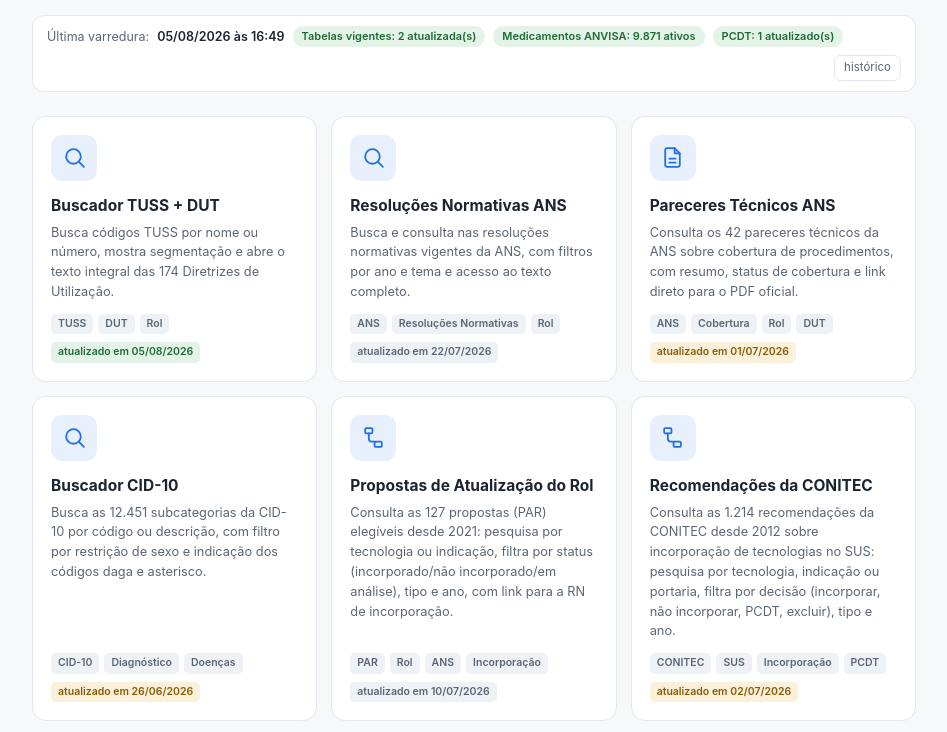
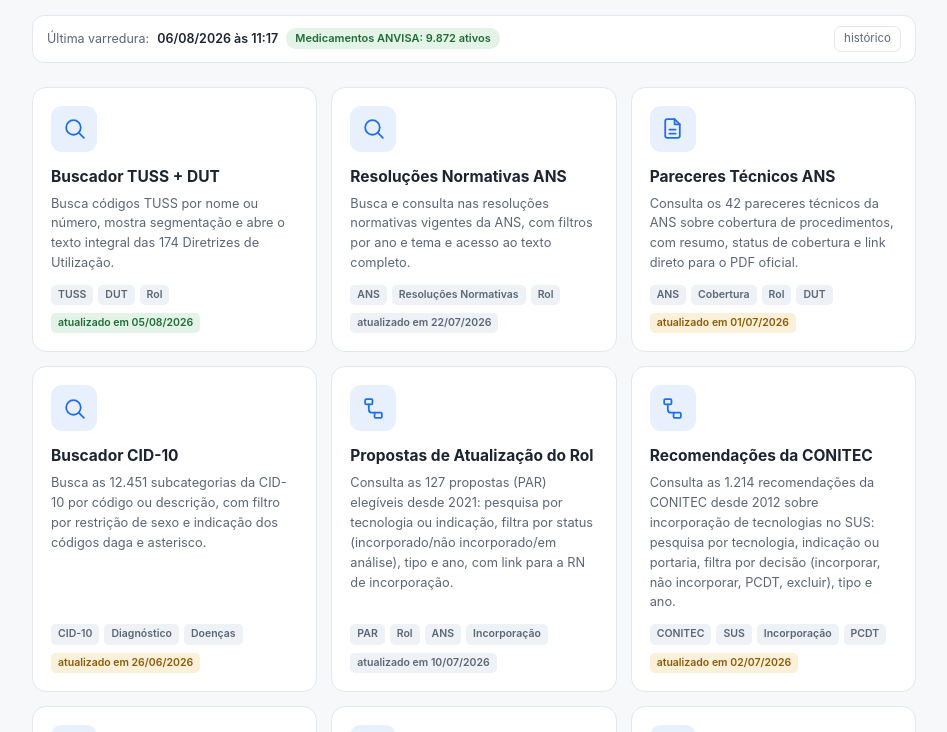
Before and after one commit to marques-rc/cafeauds, a plain HTML site: page index.html in a window 1280 px wide. Shown: the part 97-829 px from the top of the page, without its empty margins (166-1113 px from the left). Drawn offline with Linux system fonts and the light colour scheme.

Commit message:
Atualiza módulos CAFEAuds: Medicamentos ANVISA 9.872 produtos

```diff
--- a/atualizacoes.js
+++ b/atualizacoes.js
@@ -1,9 +1,7 @@
 window.CAFEAUDS_ATUALIZACOES = {
-  "ultima_varredura": "2026-08-05 16:49",
+  "ultima_varredura": "2026-08-06 11:17",
   "mudancas": [
-    "Tabelas vigentes: 2 atualizada(s)",
-    "Medicamentos ANVISA: 9.871 ativos",
-    "PCDT: 1 atualizado(s)"
+    "Medicamentos ANVISA: 9.872 ativos"
   ],
   "modulos": {
     "buscador-tuss-dut.html": "2026-08-05",
@@ -13,10 +11,14 @@ window.CAFEAUDS_ATUALIZACOES = {
     "propostas-atualizacao-rol.html": "2026-07-10",
     "recomendacoes-conitec.html": "2026-07-02",
     "pcdt-ministerio-saude.html": "2026-08-05",
-    "buscador-medicamentos.html": "2026-08-05",
+    "buscador-medicamentos.html": "2026-08-06",
     "normas-cfm.html": "2026-08-04"
   },
   "historico": [
+    {
+      "quando": "2026-08-06 11:17",
+      "resumo": "Medicamentos ANVISA: 9.872 ativos"
+    },
     {
       "quando": "2026-08-05 16:49",
       "resumo": "Tabelas vigentes: 2 atualizada(s); Medicamentos ANVISA: 9.871 ativos; PCDT: 1 atualizado(s)"
@@ -52,10 +54,6 @@ window.CAFEAUDS_ATUALIZACOES = {
     {
       "quando": "2026-07-22 11:13",
       "resumo": "ANS: 3 nova(s) RN(s); Medicamentos ANVISA: 9.873 ativos"
-    },
-    {
-      "quando": "2026-07-21 07:43",
-      "resumo": "Medicamentos ANVISA: 9.860 ativos"
     }
   ]
 };
```
Also changed, not shown: buscador-medicamentos.html (+4 -4 lines).
